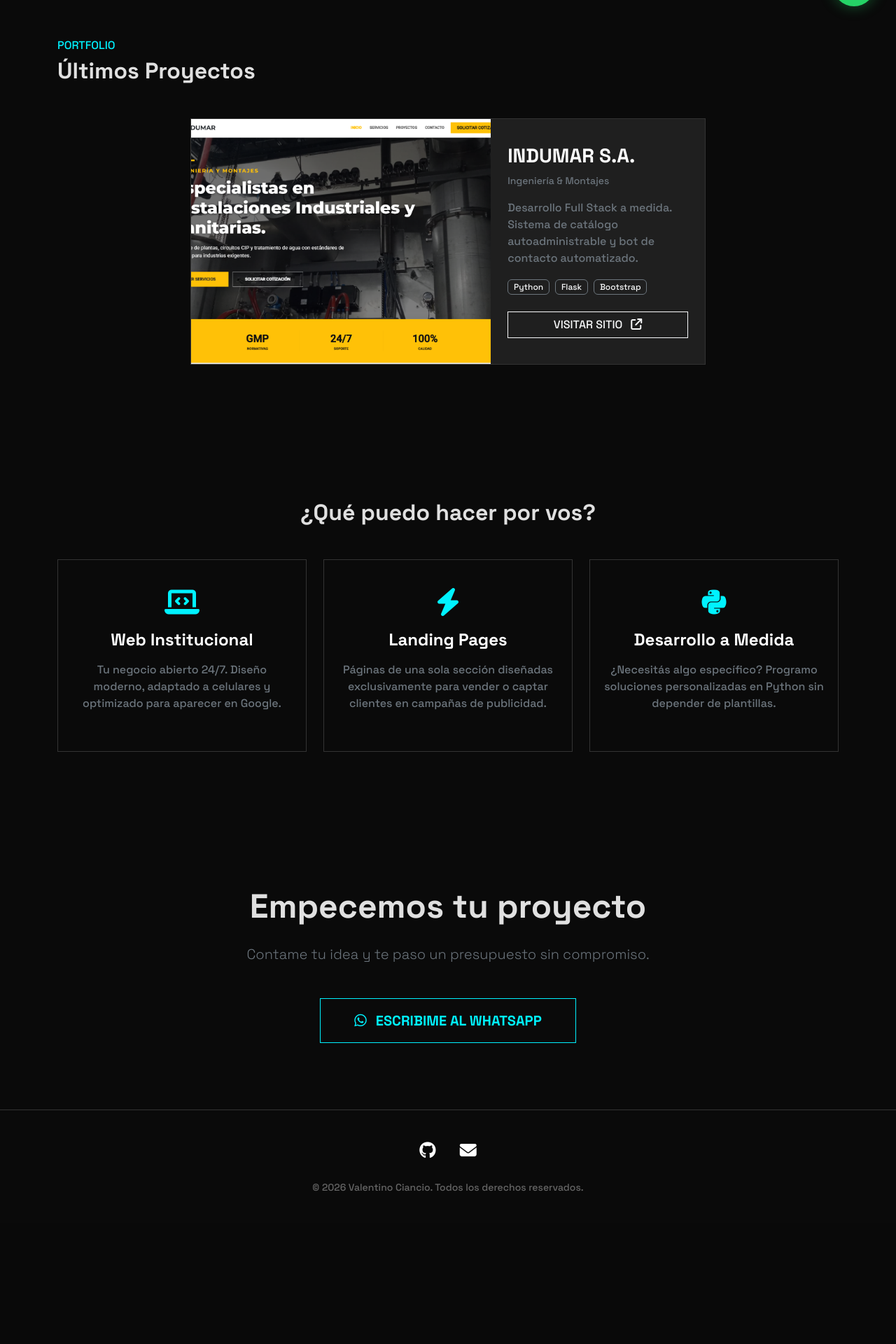
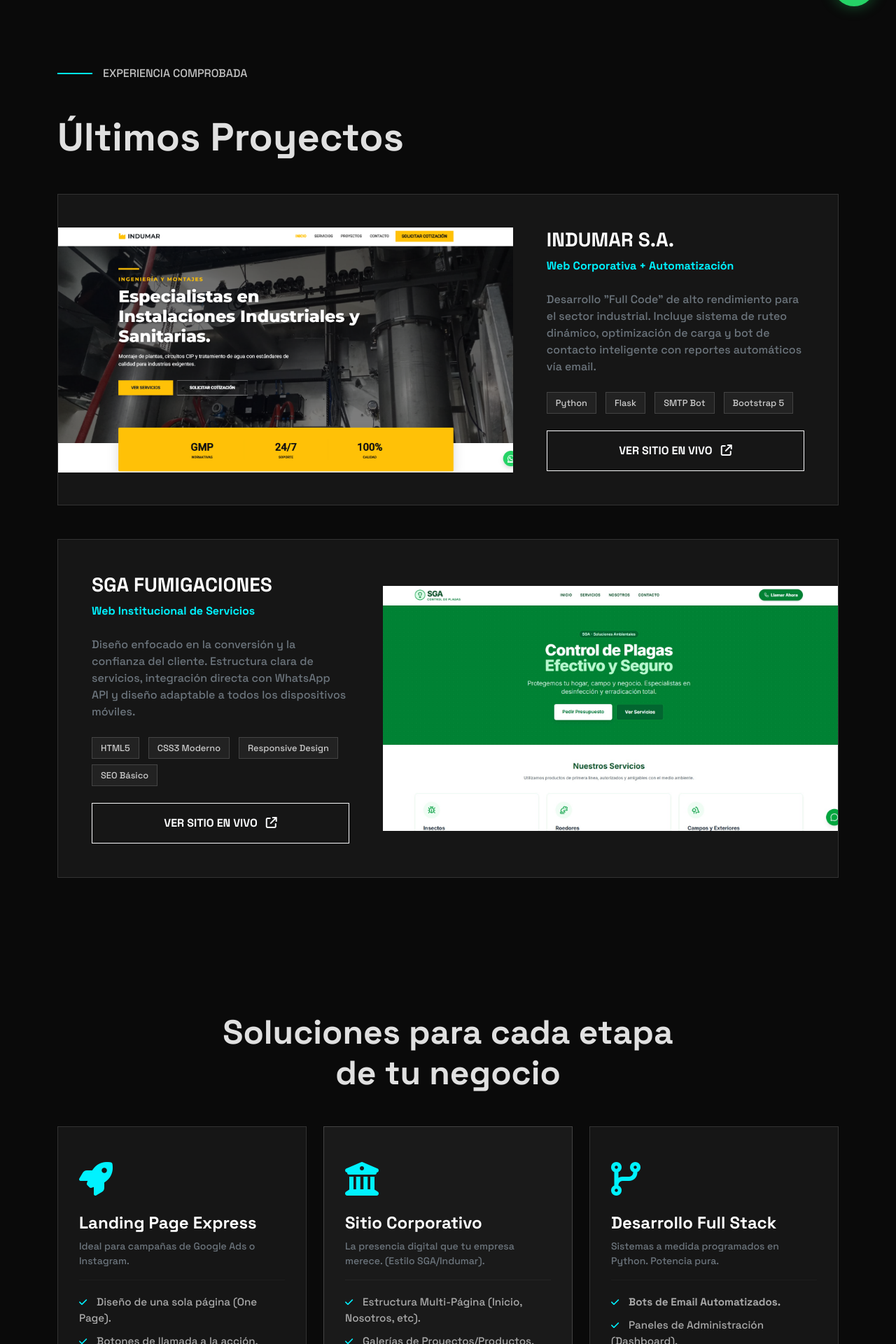
Before and after one commit to lvekko23/portfolio, a Flask app: page / in a window 1280 px wide. Shown: the part 761-2681 px from the top of the page at 70% size. Before the commit the page ends 2463 px from the top, so only its background shows below. Run offline with Flask 3, Linux system fonts and the light colour scheme.

Commit message:
Portfolio final con LinkedIn y proyectos

```diff
--- a/templates/index.html
+++ b/templates/index.html
@@ -3,7 +3,7 @@
 <head>
     <meta charset="UTF-8">
     <meta name="viewport" content="width=device-width, initial-scale=1.0">
-    <title>Valentino Ciancio | Desarrollador Web</title>
+    <title>Valentino Ciancio | Desarrollador Web Full Stack</title>
     <link href="https://cdn.jsdelivr.net/npm/bootstrap@5.3.0/dist/css/bootstrap.min.css" rel="stylesheet">
     <link rel="stylesheet" href="https://cdnjs.cloudflare.com/ajax/libs/font-awesome/6.4.0/css/all.min.css">
     <link href="https://fonts.googleapis.com/css2?family=Space+Grotesk:wght@300;500;700&display=swap" rel="stylesheet">
@@ -14,43 +14,60 @@
             --bg-color: #0a0a0a;
             --text-color: #e0e0e0;
             --accent: #00f2ff; /* Celeste Neón */
-            --secondary: #1f1f1f;
+            --secondary: #161616;
+            --card-hover: #222;
         }
 
-        body { font-family: 'Space Grotesk', sans-serif; background-color: var(--bg-color); color: var(--text-color); }
+        body { font-family: 'Space Grotesk', sans-serif; background-color: var(--bg-color); color: var(--text-color); overflow-x: hidden; }
 
         /* NAVBAR */
-        .navbar { background-color: rgba(10, 10, 10, 0.9); backdrop-filter: blur(10px); border-bottom: 1px solid #333; }
-        .navbar-brand { font-weight: 700; color: white !important; letter-spacing: 1px; text-transform: uppercase; }
-        .nav-link { color: #aaa !important; transition: 0.3s; }
+        .navbar { background-color: rgba(10, 10, 10, 0.95); backdrop-filter: blur(10px); border-bottom: 1px solid #333; padding: 15px 0; }
+        .navbar-brand { font-weight: 700; color: white !important; letter-spacing: 1px; text-transform: uppercase; font-size: 1.2rem; }
+        .nav-link { color: #bbb !important; transition: 0.3s; font-size: 0.95rem; margin: 0 10px; }
         .nav-link:hover, .nav-link.active { color: var(--accent) !important; }
-        .btn-contact { border: 1px solid var(--accent); color: var(--accent); border-radius: 0; padding: 8px 25px; transition: 0.3s; font-weight: 700; text-decoration: none; }
-        .btn-contact:hover { background: var(--accent); color: black; box-shadow: 0 0 15px var(--accent); }
+        .btn-contact { border: 1px solid var(--accent); color: var(--accent); border-radius: 0; padding: 10px 30px; transition: 0.3s; font-weight: 700; text-decoration: none; letter-spacing: 1px; }
+        .btn-contact:hover { background: var(--accent); color: black; box-shadow: 0 0 20px rgba(0, 242, 255, 0.4); }
 
         /* HERO SECTION */
-        .hero { height: 90vh; display: flex; align-items: center; justify-content: center; text-align: center; background: radial-gradient(circle at center, #1a1a1a 0%, #000 100%); }
-        .hero h1 { font-size: 3.5rem; font-weight: 700; margin-bottom: 20px; }
-        .hero span { color: var(--accent); }
-        .hero p { font-size: 1.2rem; color: #888; max-width: 600px; margin: 0 auto 40px; }
+        .hero { height: 95vh; display: flex; align-items: center; justify-content: center; text-align: center; background: radial-gradient(circle at center, #1a1a1a 0%, #000 80%); position: relative; }
+        .hero::before { content: ''; position: absolute; width: 100%; height: 100%; background: url('https://www.transparenttextures.com/patterns/carbon-fibre.png'); opacity: 0.05; pointer-events: none; }
+        .hero h1 { font-size: 4rem; font-weight: 800; margin-bottom: 20px; line-height: 1.1; }
+        .hero h1 span { color: transparent; -webkit-text-stroke: 1px var(--accent); }
+        .hero p { font-size: 1.3rem; color: #999; max-width: 700px; margin: 0 auto 40px; font-weight: 300; }
 
         /* PROYECTOS */
-        .project-card { background: var(--secondary); border: 1px solid #333; transition: 0.3s; overflow: hidden; }
-        .project-card:hover { transform: translateY(-5px); border-color: var(--accent); }
-        .project-img { height: 200px; background-color: #333; background-size: cover; background-position: top; }
+        .project-card { background: var(--secondary); border: 1px solid #333; transition: 0.4s; overflow: hidden; position: relative; }
+        .project-card:hover { transform: translateY(-5px); border-color: var(--accent); box-shadow: 0 10px 30px rgba(0,0,0,0.5); }
+        .project-img { height: 100%; min-height: 350px; background-color: #333; background-size: cover; background-position: center; transition: 0.5s; }
+        .project-card:hover .project-img { transform: scale(1.05); }
+        .tech-badge { background: rgba(255,255,255,0.05); border: 1px solid #444; color: #ccc; padding: 5px 12px; font-size: 0.8rem; margin-right: 5px; }
 
         /* SERVICIOS */
-        .service-box { padding: 40px 20px; border: 1px solid #333; height: 100%; transition: 0.3s; background: var(--bg-color); }
-        .service-box:hover { border-color: var(--accent); background: var(--secondary); }
-        .service-icon { font-size: 2.5rem; color: var(--accent); margin-bottom: 20px; }
+        .service-box { padding: 50px 30px; border: 1px solid #333; height: 100%; transition: 0.3s; background: var(--secondary); position: relative; overflow: hidden; }
+        .service-box:hover { border-color: var(--accent); background: var(--card-hover); transform: translateY(-5px); }
+        .service-box::after { content: ''; position: absolute; top: 0; left: 0; width: 4px; height: 100%; background: var(--accent); opacity: 0; transition: 0.3s; }
+        .service-box:hover::after { opacity: 1; }
+        .service-icon { font-size: 3rem; color: var(--accent); margin-bottom: 25px; display: inline-block; }
+        .service-list { list-style: none; padding: 0; margin-top: 20px; text-align: left; }
+        .service-list li { margin-bottom: 10px; color: #aaa; font-size: 0.95rem; }
+        .service-list li i { color: var(--accent); margin-right: 10px; font-size: 0.8rem; }
+
+        /* CONTACTO */
+        .contact-section { background: linear-gradient(180deg, var(--bg-color) 0%, #111 100%); }
 
         /* FOOTER */
-        footer { border-top: 1px solid #333; padding: 40px 0; text-align: center; color: #666; }
-        .social-link { color: white; font-size: 1.5rem; margin: 0 15px; transition: 0.3s; }
-        .social-link:hover { color: var(--accent); }
+        footer { border-top: 1px solid #333; padding: 50px 0; text-align: center; color: #666; background: #050505; }
+        .social-link { color: white; font-size: 1.8rem; margin: 0 20px; transition: 0.3s; opacity: 0.7; }
+        .social-link:hover { color: var(--accent); opacity: 1; transform: scale(1.2); }
 
-        /* Botón Flotante WhatsApp */
+        /* Whatsapp Flotante */
         .whatsapp-float { position: fixed; bottom: 30px; right: 30px; background: #25d366; color: white; width: 60px; height: 60px; border-radius: 50%; display: flex; align-items: center; justify-content: center; font-size: 30px; z-index: 100; box-shadow: 0 0 20px rgba(37, 211, 102, 0.4); text-decoration: none; transition: 0.3s; }
         .whatsapp-float:hover { transform: scale(1.1); background: #20b852; }
+
+        @media (max-width: 768px) {
+            .hero h1 { font-size: 2.5rem; }
+            .project-img { height: 250px; }
+        }
     </style>
 </head>
 <body>
@@ -58,14 +75,14 @@
     <nav class="navbar navbar-expand-lg fixed-top">
         <div class="container">
             <a class="navbar-brand" href="#">VALENTINO CIANCIO</a>
-            <button class="navbar-toggler border-0 bg-secondary" type="button" data-bs-toggle="collapse" data-bs-target="#navbarNav">
-                <span class="fa-solid fa-bars text-white"></span>
+            <button class="navbar-toggler border-0 bg-transparent" type="button" data-bs-toggle="collapse" data-bs-target="#navbarNav">
+                <span class="fa-solid fa-bars text-white fs-2"></span>
             </button>
             <div class="collapse navbar-collapse" id="navbarNav">
                 <ul class="navbar-nav ms-auto align-items-center">
-                    <li class="nav-item"><a class="nav-link" href="#proyectos">Proyectos</a></li>
+                    <li class="nav-item"><a class="nav-link" href="#proyectos">Portfolio</a></li>
                     <li class="nav-item"><a class="nav-link" href="#servicios">Servicios</a></li>
-                    <li class="nav-item ms-3"><a class="btn-contact" href="https://wa.me/5492323357985" target="_blank">CONTACTAR</a></li>
+                    <li class="nav-item ms-3"><a class="btn-contact" href="https://wa.me/5492323357985" target="_blank">COTIZAR AHORA</a></li>
                 </ul>
             </div>
         </div>
@@ -73,78 +90,134 @@
 
     <section class="hero">
         <div class="container" data-aos="fade-up">
-            <h1>Desarrollo Web <br><span>Rápido & A Medida</span></h1>
-            <p>Ayudo a negocios y profesionales a tener una presencia digital sólida. Sin plantillas pesadas, solo código limpio y eficiente.</p>
-            <div class="d-flex gap-3 justify-content-center">
-                <a href="#proyectos" class="btn btn-light px-4 py-2 rounded-0 fw-bold">VER MI TRABAJO</a>
-                <a href="https://wa.me/5492323357985" target="_blank" class="btn btn-contact px-4 py-2 rounded-0 fw-bold">COTIZAR WEB</a>
+            <h1>NO QUIERAS UNA WEB,<br><span>EXIGÍ UNA SOLUCIÓN.</span></h1>
+            <p>Ayudo a empresas y profesionales a digitalizarse con tecnología real.<br>
+            Desde sitios institucionales hasta sistemas complejos con Python.</p>
+            <div class="d-flex gap-3 justify-content-center flex-wrap">
+                <a href="#proyectos" class="btn btn-outline-light px-5 py-3 rounded-0 fw-bold border-2">VER CASOS DE ÉXITO</a>
+                <a href="https://wa.me/5492323357985" target="_blank" class="btn btn-contact px-5 py-3 rounded-0 fw-bold border-2">HABLAR CON EL DEV</a>
             </div>
         </div>
     </section>
 
     <section id="proyectos" class="py-5">
         <div class="container py-5">
-            <h6 class="text-uppercase ls-2 mb-2" style="color: var(--accent);">Portfolio</h6>
-            <h2 class="mb-5 fw-bold">Últimos Proyectos</h2>
+            <div class="d-flex align-items-center mb-5">
+                <div style="width: 50px; height: 2px; background: var(--accent); margin-right: 15px;"></div>
+                <h6 class="text-uppercase ls-2 m-0 text-white opacity-75">Experiencia Comprobada</h6>
+            </div>
 
-            <div class="row">
-                <div class="col-lg-8 mx-auto" data-aos="fade-up">
-                    <div class="project-card p-0 row g-0 align-items-center">
-                        <div class="col-md-7">
-                            <div class="project-img" style="background-image: url('/static/indumar.jpg'); height: 350px;"></div>
+            <h2 class="display-4 fw-bold mb-5">Últimos Proyectos</h2>
+
+            <div class="d-flex flex-column gap-5">
+
+                <div class="col-lg-12" data-aos="fade-up">
+                    <div class="project-card row g-0 align-items-center">
+                        <div class="col-md-7 h-100">
+                            <div class="project-img" style="background-image: url('/static/indumar.jpg');"></div>
                         </div>
-                        <div class="col-md-5 p-4">
-                            <h3 class="fw-bold text-white">INDUMAR S.A.</h3>
-                            <p class="text-secondary small mb-3">Ingeniería & Montajes</p>
-                            <p class="text-secondary">Desarrollo Full Stack a medida. Sistema de catálogo autoadministrable y bot de contacto automatizado.</p>
-                            <div class="mb-4">
-                                <span class="badge border border-secondary text-light fw-normal me-1">Python</span>
-                                <span class="badge border border-secondary text-light fw-normal me-1">Flask</span>
-                                <span class="badge border border-secondary text-light fw-normal me-1">Bootstrap</span>
+                        <div class="col-md-5 p-5">
+                            <h3 class="fw-bold text-white mb-2">INDUMAR S.A.</h3>
+                            <p class="text-accent mb-4 fw-bold" style="color: var(--accent);">Web Corporativa + Automatización</p>
+                            <p class="text-secondary mb-4">Desarrollo "Full Code" de alto rendimiento para el sector industrial. Incluye sistema de ruteo dinámico, optimización de carga y bot de contacto inteligente con reportes automáticos vía email.</p>
+                            <div class="mb-4 d-flex flex-wrap gap-2">
+                                <span class="tech-badge">Python</span>
+                                <span class="tech-badge">Flask</span>
+                                <span class="tech-badge">SMTP Bot</span>
+                                <span class="tech-badge">Bootstrap 5</span>
                             </div>
-                            <a href="https://indumar.com.ar" target="_blank" class="btn btn-outline-light rounded-0 w-100">VISITAR SITIO <i class="fa-solid fa-arrow-up-right-from-square ms-2"></i></a>
+                            <a href="https://indumar.com.ar" target="_blank" class="btn btn-outline-light rounded-0 w-100 py-3 fw-bold">VER SITIO EN VIVO <i class="fa-solid fa-arrow-up-right-from-square ms-2"></i></a>
                         </div>
                     </div>
                 </div>
+
+                <div class="col-lg-12" data-aos="fade-up" data-aos-delay="100">
+                    <div class="project-card row g-0 align-items-center flex-row-reverse">
+                        <div class="col-md-7 h-100">
+                            <div class="project-img" style="background-image: url('/static/sga.jpg');"></div>
+                        </div>
+                        <div class="col-md-5 p-5">
+                            <h3 class="fw-bold text-white mb-2">SGA FUMIGACIONES</h3>
+                            <p class="text-accent mb-4 fw-bold" style="color: var(--accent);">Web Institucional de Servicios</p>
+                            <p class="text-secondary mb-4">Diseño enfocado en la conversión y la confianza del cliente. Estructura clara de servicios, integración directa con WhatsApp API y diseño adaptable a todos los dispositivos móviles.</p>
+                            <div class="mb-4 d-flex flex-wrap gap-2">
+                                <span class="tech-badge">HTML5</span>
+                                <span class="tech-badge">CSS3 Moderno</span>
+                                <span class="tech-badge">Responsive Design</span>
+                                <span class="tech-badge">SEO Básico</span>
+                            </div>
+                            <a href="https://sgafumigaciones.com.ar" target="_blank" class="btn btn-outline-light rounded-0 w-100 py-3 fw-bold">VER SITIO EN VIVO <i class="fa-solid fa-arrow-up-right-from-square ms-2"></i></a>
+                        </div>
+                    </div>
+                </div>
+
             </div>
         </div>
     </section>
 
     <section id="servicios" class="py-5 bg-darker">
         <div class="container py-5">
-            <h2 class="mb-5 fw-bold text-center">¿Qué puedo hacer por vos?</h2>
-            <div class="row g-4">
-                <div class="col-md-4" data-aos="fade-up" data-aos-delay="0">
-                    <div class="service-box text-center">
-                        <i class="fa-solid fa-laptop-code service-icon"></i>
-                        <h4 class="fw-bold mb-3 text-white">Web Institucional</h4>
-                        <p class="text-secondary">Tu negocio abierto 24/7. Diseño moderno, adaptado a celulares y optimizado para aparecer en Google.</p>
+            <h2 class="display-5 fw-bold text-center mb-5">Soluciones para cada etapa <br>de tu negocio</h2>
+
+            <div class="row g-4 align-items-stretch">
+
+                <div class="col-lg-4" data-aos="fade-up" data-aos-delay="0">
+                    <div class="service-box">
+                        <i class="fa-solid fa-rocket service-icon"></i>
+                        <h4 class="fw-bold text-white">Landing Page Express</h4>
+                        <p class="text-secondary small">Ideal para campañas de Google Ads o Instagram.</p>
+                        <hr style="border-color: #333;">
+                        <ul class="service-list">
+                            <li><i class="fa-solid fa-check"></i> Diseño de una sola página (One Page).</li>
+                            <li><i class="fa-solid fa-check"></i> Botones de llamada a la acción.</li>
+                            <li><i class="fa-solid fa-check"></i> Carga ultra-rápida.</li>
+                            <li><i class="fa-solid fa-check"></i> Enlace directo a WhatsApp.</li>
+                        </ul>
                     </div>
                 </div>
-                <div class="col-md-4" data-aos="fade-up" data-aos-delay="100">
-                    <div class="service-box text-center">
-                        <i class="fa-solid fa-bolt service-icon"></i>
-                        <h4 class="fw-bold mb-3 text-white">Landing Pages</h4>
-                        <p class="text-secondary">Páginas de una sola sección diseñadas exclusivamente para vender o captar clientes en campañas de publicidad.</p>
+
+                <div class="col-lg-4" data-aos="fade-up" data-aos-delay="100">
+                    <div class="service-box" style="border-color: #444; background: #1a1a1a;">
+                        <i class="fa-solid fa-building-columns service-icon"></i>
+                        <h4 class="fw-bold text-white">Sitio Corporativo</h4>
+                        <p class="text-secondary small">La presencia digital que tu empresa merece. (Estilo SGA/Indumar).</p>
+                        <hr style="border-color: #444;">
+                        <ul class="service-list">
+                            <li><i class="fa-solid fa-check"></i> Estructura Multi-Página (Inicio, Nosotros, etc).</li>
+                            <li><i class="fa-solid fa-check"></i> Galerías de Proyectos/Productos.</li>
+                            <li><i class="fa-solid fa-check"></i> Mapa de ubicación interactivo.</li>
+                            <li><i class="fa-solid fa-check"></i> Formularios de contacto.</li>
+                            <li><i class="fa-solid fa-check"></i> Dominio .com.ar profesional.</li>
+                        </ul>
                     </div>
                 </div>
-                <div class="col-md-4" data-aos="fade-up" data-aos-delay="200">
-                    <div class="service-box text-center">
-                        <i class="fa-brands fa-python service-icon"></i>
-                        <h4 class="fw-bold mb-3 text-white">Desarrollo a Medida</h4>
-                        <p class="text-secondary">¿Necesitás algo específico? Programo soluciones personalizadas en Python sin depender de plantillas.</p>
+
+                <div class="col-lg-4" data-aos="fade-up" data-aos-delay="200">
+                    <div class="service-box">
+                        <i class="fa-solid fa-code-branch service-icon"></i>
+                        <h4 class="fw-bold text-white">Desarrollo Full Stack</h4>
+                        <p class="text-secondary small">Sistemas a medida programados en Python. Potencia pura.</p>
+                        <hr style="border-color: #333;">
+                        <ul class="service-list">
+                            <li><i class="fa-solid fa-check"></i> <strong>Bots de Email Automatizados.</strong></li>
+                            <li><i class="fa-solid fa-check"></i> Paneles de Administración (Dashboard).</li>
+                            <li><i class="fa-solid fa-check"></i> Bases de Datos y Login de Usuarios.</li>
+                            <li><i class="fa-solid fa-check"></i> Integración con APIs externas.</li>
+                            <li><i class="fa-solid fa-check"></i> Sin límites de diseño ni funcionalidad.</li>
+                        </ul>
                     </div>
                 </div>
+
             </div>
         </div>
     </section>
 
-    <section id="contacto" class="py-5 text-center">
+    <section id="contacto" class="py-5 text-center contact-section">
         <div class="container py-5" data-aos="zoom-in">
-            <h2 class="display-5 fw-bold mb-4">Empecemos tu proyecto</h2>
-            <p class="lead text-secondary mb-5">Contame tu idea y te paso un presupuesto sin compromiso.</p>
-            <a href="https://wa.me/5492323357985" target="_blank" class="btn btn-contact px-5 py-3 fs-5 fw-bold rounded-0">
-                <i class="fa-brands fa-whatsapp me-2"></i> ESCRIBIME AL WHATSAPP
+            <h2 class="display-4 fw-bold mb-4">¿Tenés una idea?</h2>
+            <p class="lead text-secondary mb-5">Dejá de perder clientes por no tener una web a la altura de tu negocio.</p>
+            <a href="https://wa.me/5492323357985" target="_blank" class="btn btn-contact px-5 py-4 fs-4 fw-bold rounded-0">
+                <i class="fa-brands fa-whatsapp me-2"></i> INICIAR MI PROYECTO
             </a>
         </div>
     </section>
@@ -152,10 +225,12 @@
     <footer>
         <div class="container">
             <div class="mb-4">
+                <a href="https://www.linkedin.com/in/valentino-ciancio-443a163a8/" target="_blank" class="social-link"><i class="fa-brands fa-linkedin"></i></a>
                 <a href="https://github.com/lvekko23" target="_blank" class="social-link"><i class="fa-brands fa-github"></i></a>
                 <a href="mailto:valentinociancio7@gmail.com" class="social-link"><i class="fa-solid fa-envelope"></i></a>
             </div>
-            <p class="small mb-0">© 2026 Valentino Ciancio. Todos los derechos reservados.</p>
+            <p class="small mb-0 opacity-50">© 2026 Valentino Ciancio. Desarrollo de Software Independiente.</p>
+            <p class="small opacity-25" style="font-size: 0.7rem;">Buenos Aires, Argentina.</p>
         </div>
     </footer>
 
@@ -165,6 +240,6 @@
 
     <script src="https://cdn.jsdelivr.net/npm/bootstrap@5.3.0/dist/js/bootstrap.bundle.min.js"></script>
     <script src="https://unpkg.com/aos@2.3.1/dist/aos.js"></script>
-    <script> AOS.init(); </script>
+    <script> AOS.init({ duration: 800, once: true }); </script>
 </body>
 </html>
```
Also changed, not shown: static/sga.jpg (added).
